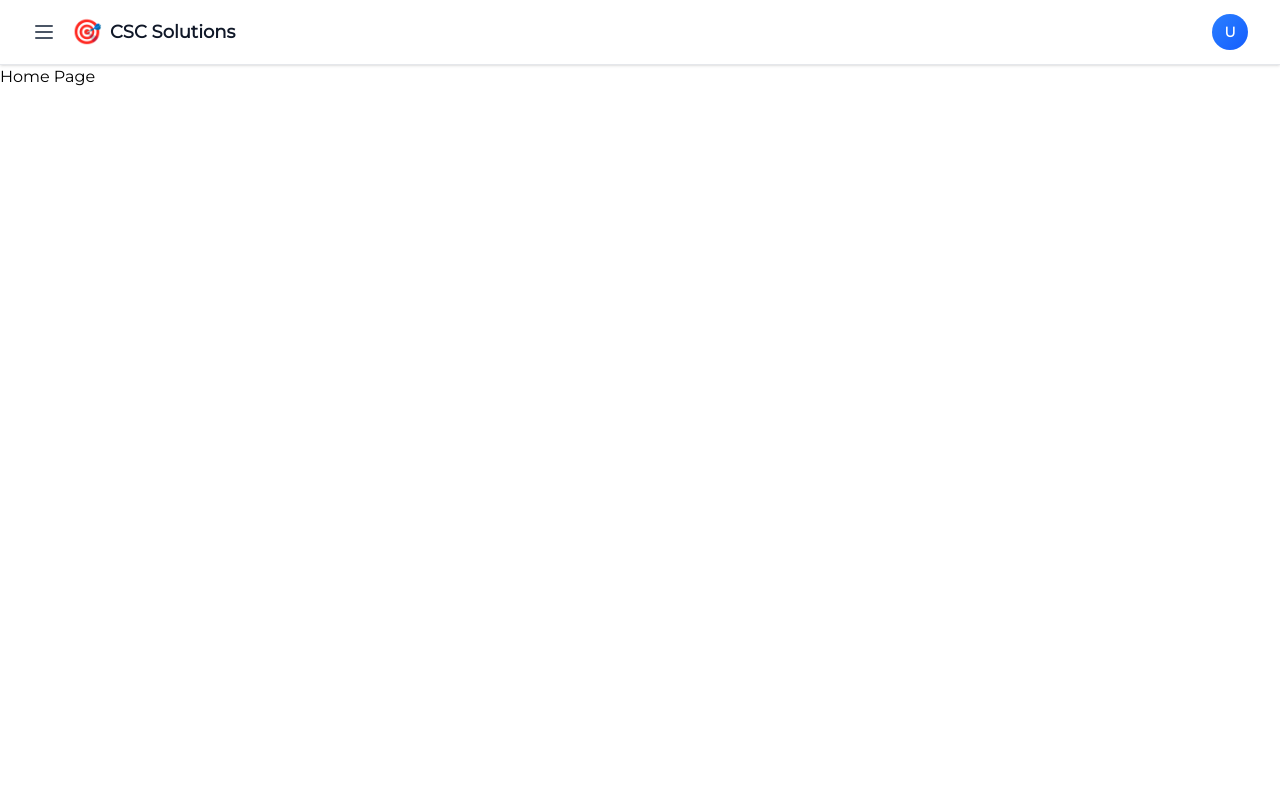
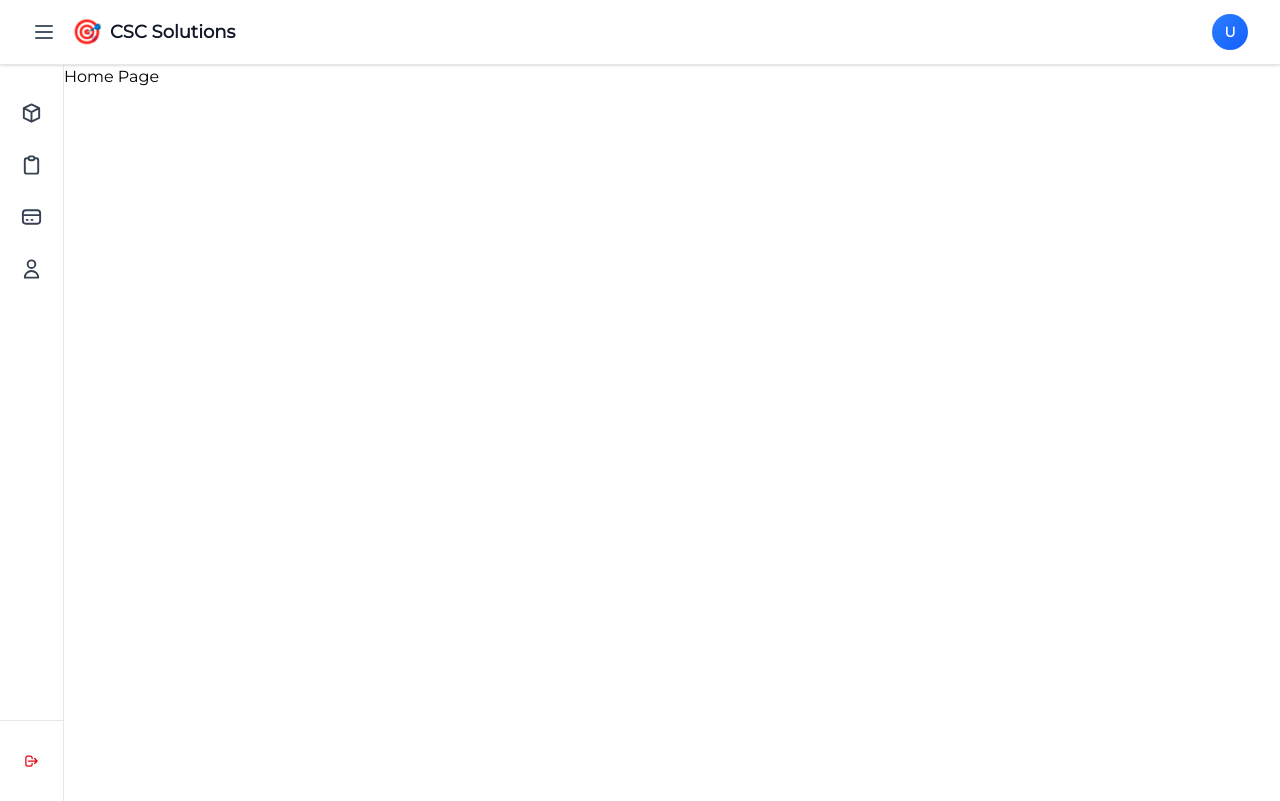
Before and after one commit to dipu-developer/csc-frontend, a React (Vite) app: page / in a window 1280 px wide. Built offline with nearby package versions, Linux system fonts and the light colour scheme; sample sign-in values are in the browser's storage.

Commit message:
Added icons in sidebar

```diff
--- a/src/App.jsx
+++ b/src/App.jsx
@@ -22,7 +22,6 @@ function App() {
 		const checkAuth = () => {
 			const authUser = localStorage.getItem("authUser");
 			setIsLoggedIn(!!authUser);
-			if (!authUser) setIsSidebarOpen(false);
 		};
 
 		window.addEventListener("storage", checkAuth);
@@ -42,9 +41,9 @@ function App() {
 			<Router>
 				<Nav toggleSidebar={toggleSidebar} />
 				<div className="flex items-start w-full">
-					{isLoggedIn && isSidebarOpen && (
+					{isLoggedIn && (
 						<div className="sticky top-16 h-[calc(100vh-4rem)] overflow-y-auto z-40 flex shrink-0">
-							<SideBar />
+							<SideBar isOpen={isSidebarOpen} />
 						</div>
 					)}
 					<div className="flex grow min-w-0 w-full">
--- a/src/Components/SideBar.jsx
+++ b/src/Components/SideBar.jsx
@@ -2,7 +2,7 @@ import React from "react";
 import { Link, useNavigate, useLocation } from "react-router-dom";
 import axios from "axios";
 
-export default function SideBar() {
+export default function SideBar({ isOpen }) {
 	const navigate = useNavigate();
 	const location = useLocation();
 
@@ -45,9 +45,9 @@ export default function SideBar() {
 		{
 			path: "/assets",
 			label: "Products",
-			icon: (
+			icon: (isOpen) => (
 				<svg
-					className="w-5 h-5"
+					className={isOpen ? "w-5 h-5" : "w-6 h-6"}
 					fill="none"
 					stroke="currentColor"
 					viewBox="0 0 24 24"
@@ -64,9 +64,9 @@ export default function SideBar() {
 		{
 			path: "/transactions",
 			label: "Transactions",
-			icon: (
+			icon: (isOpen) => (
 				<svg
-					className="w-5 h-5"
+					className={isOpen ? "w-5 h-5" : "w-6 h-6"}
 					fill="none"
 					stroke="currentColor"
 					viewBox="0 0 24 24"
@@ -83,9 +83,9 @@ export default function SideBar() {
 		{
 			path: "/wallet",
 			label: "Wallet",
-			icon: (
+			icon: (isOpen) => (
 				<svg
-					className="w-5 h-5"
+					className={isOpen ? "w-5 h-5" : "w-6 h-6"}
 					fill="none"
 					stroke="currentColor"
 					viewBox="0 0 24 24"
@@ -102,9 +102,9 @@ export default function SideBar() {
 		{
 			path: "/profile",
 			label: "Profile",
-			icon: (
+			icon: (isOpen) => (
 				<svg
-					className="w-5 h-5"
+					className={isOpen ? "w-5 h-5" : "w-6 h-6"}
 					fill="none"
 					stroke="currentColor"
 					viewBox="0 0 24 24"
@@ -121,7 +121,11 @@ export default function SideBar() {
 	];
 
 	return (
-		<div className="w-64 bg-white h-full shadow-sm flex flex-col border-r border-gray-200">
+		<div
+			className={`bg-white h-full shadow-sm flex flex-col border-r border-gray-200 transition-all duration-300 ${
+				isOpen ? "w-64" : "w-16"
+			}`}
+		>
 			{/* Navigation Items */}
 			<div className="flex-1 py-6">
 				<nav className="space-y-1 px-3">
@@ -129,14 +133,15 @@ export default function SideBar() {
 						<Link
 							key={item.path}
 							to={item.path}
-							className={`flex items-center gap-3 px-4 py-3 rounded-lg text-sm font-medium transition-colors ${
+							className={`flex items-center gap-3 rounded-lg text-sm font-medium transition-colors ${
 								isActive(item.path)
 									? "bg-blue-50 text-blue-600"
 									: "text-gray-700 hover:bg-gray-50 hover:text-gray-900"
-							}`}
+							} ${!isOpen ? "justify-center px-2 py-3" : "px-4 py-3"}`}
+							title={!isOpen ? item.label : ""}
 						>
-							{item.icon}
-							<span>{item.label}</span>
+							{item.icon(isOpen)}
+							{isOpen && <span>{item.label}</span>}
 						</Link>
 					))}
 				</nav>
@@ -146,10 +151,13 @@ export default function SideBar() {
 			<div className="p-4 border-t border-gray-200">
 				<button
 					onClick={handleLogout}
-					className="w-full flex items-center gap-3 px-4 py-3 text-sm font-medium text-red-600 hover:bg-red-50 rounded-lg transition-colors"
+					className={`w-full flex items-center gap-3 text-sm font-medium text-red-600 hover:bg-red-50 rounded-lg transition-colors ${
+						!isOpen ? "justify-center px-2 py-3" : "px-4 py-3"
+					}`}
+					title={!isOpen ? "Logout" : ""}
 				>
 					<svg
-						className="w-5 h-5"
+						className={isOpen ? "w-5 h-5" : "w-6 h-6"}
 						fill="none"
 						stroke="currentColor"
 						viewBox="0 0 24 24"
@@ -161,7 +169,7 @@ export default function SideBar() {
 							d="M17 16l4-4m0 0l-4-4m4 4H7m6 4v1a3 3 0 01-3 3H6a3 3 0 01-3-3V7a3 3 0 013-3h4a3 3 0 013 3v1"
 						/>
 					</svg>
-					<span>Logout</span>
+					{isOpen && <span>Logout</span>}
 				</button>
 			</div>
 		</div>
--- a/src/Components/nav.jsx
+++ b/src/Components/nav.jsx
@@ -148,6 +148,7 @@ export default function Nav({ toggleSidebar, isSidebarOpen }) {
 								className="relative flex items-center gap-4"
 								ref={avatarRef}
 							>
+								<Link to="/wallet">
 									{walletBalance !== null && (
 										<div className="hidden sm:flex items-center gap-2 bg-gray-100 px-3 py-1.5 rounded-lg">
 											<svg
@@ -168,6 +169,7 @@ export default function Nav({ toggleSidebar, isSidebarOpen }) {
 											</span>
 										</div>
 									)}
+								</Link>
 								<Link
 									to="/profile"
 									className="w-9 h-9 bg-gradient-to-br from-blue-500 to-blue-600 text-white rounded-full flex items-center justify-center font-semibold text-sm hover:shadow-md transition-shadow"
```
Lines whose indentation alone changed are shown as unchanged.
